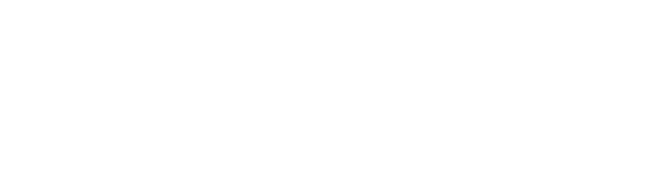
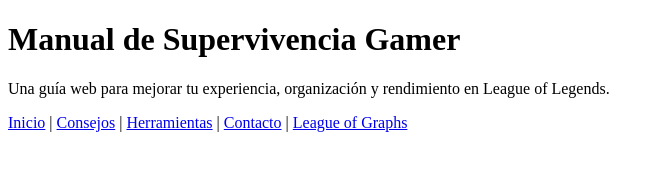
Before and after one commit to JuanCarlosGarcia01/TP_N1, a plain HTML site: page index.html in a window 1280 px wide. Shown: the whole page, without its empty margins (0-664 px from the left). Drawn offline with Linux system fonts and the light colour scheme.

Commit message:
feat: Agregado del nav

```diff
--- a/index.html
+++ b/index.html
@@ -7,6 +7,16 @@
     <link rel="icon" href="OIP (1).jpg">
 </head>
 <body>
-
+    <header>
+        <h1>Manual de Supervivencia Gamer</h1>
+        <p>Una guía web para mejorar tu experiencia, organización y rendimiento en League of Legends.</p>
+    </header>
+    <nav>
+        <a href="#inicio">Inicio</a> |
+        <a href="#consejos">Consejos</a> |
+        <a href="#herramientas">Herramientas</a> |
+        <a href="#contacto">Contacto</a> |
+        <a href="https://www.leagueofgraphs.com/es/" target="_blank">League of Graphs</a>
+    </nav>
 </body>
 </html>
```
